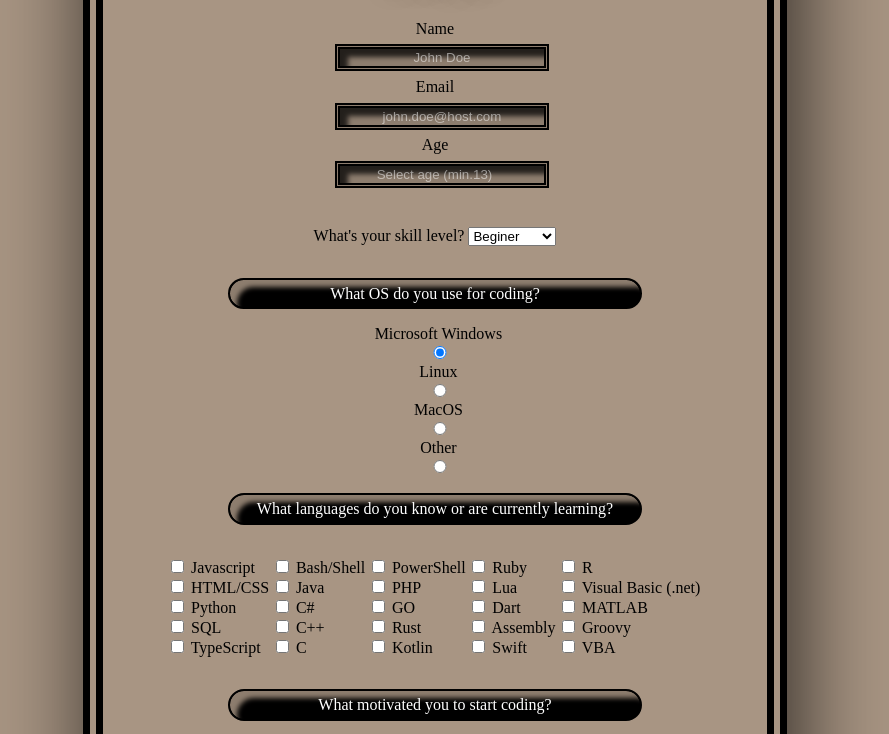
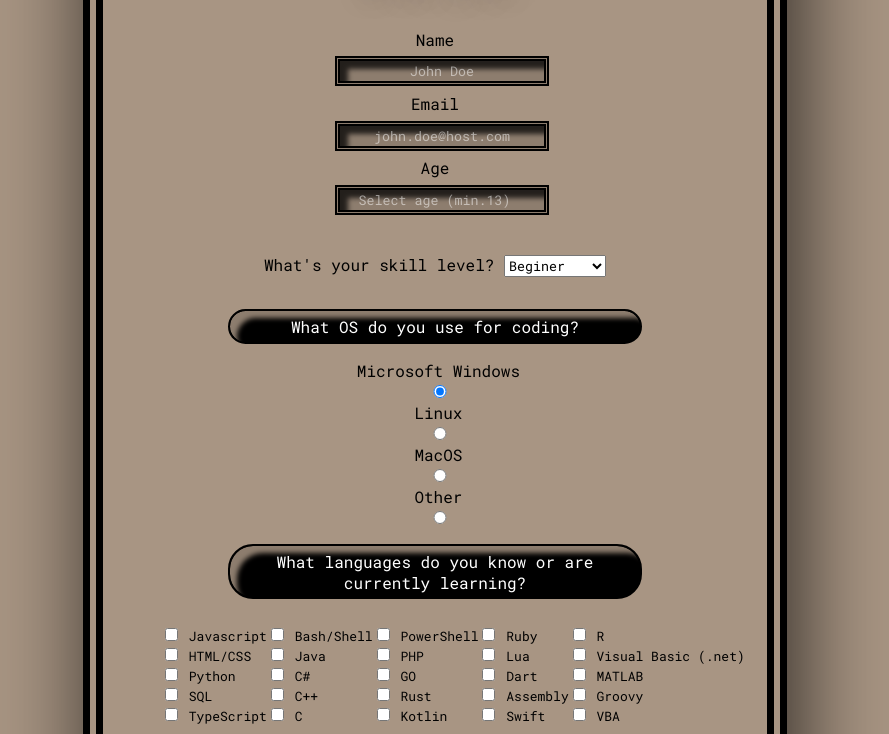
Before and after one commit to RGDC-coding/fcc-SurveyForm, a plain HTML site: page index.html in a window 1280 px wide. Shown: the part 172-906 px from the top of the page, without its empty margins (205-1094 px from the left). Drawn offline with Linux system fonts and the light colour scheme.

Commit message:
Add * font formating

```diff
--- a/styles.css
+++ b/styles.css
@@ -1,3 +1,11 @@
+*{
+  font-family: "Roboto Mono", monospace;
+  font-optical-sizing: auto;
+  font-weight: <weight>;
+  font-style: normal;
+}
+
+
 body {
     background: #a89583;
     min-width: 640px;
@@ -96,6 +104,7 @@ body {
     flex-wrap: wrap;
     height: 100px;
     Margin: 2em;
+    font-size: small;
   }
 
   /*Textbox*/
```
